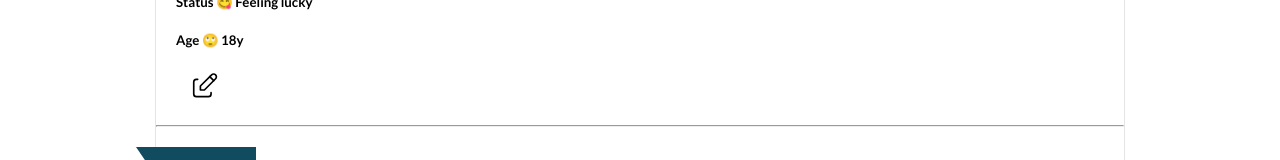
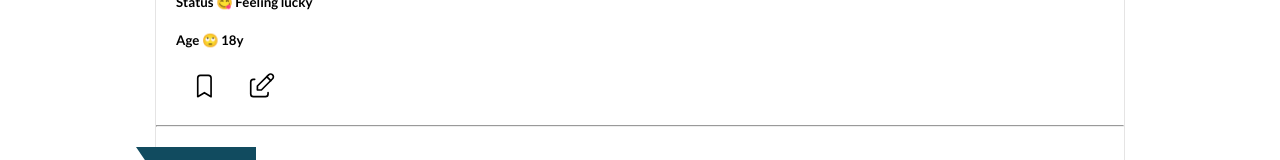
Before and after one commit to NaidaFatic/My-Diary-Frontend, a React (Create React App) app: page /profile in a window 1280 px wide. Shown: the part 296-456 px from the top of the page. Built offline with nearby package versions, Linux system fonts and the light colour scheme; the HTML template or start-up script is replaced by a standard one; a web font is replaced by a local one.

Commit message:
final change

```diff
--- a/src/Pages/header.js
+++ b/src/Pages/header.js
@@ -6,7 +6,7 @@ import { NavLink } from "react-router-dom";
 function Header() {
     return (
         <header>
-            <div className="fw w-1740 flex justify-between">
+            <div className="fw w-1740 flex justify-between z-50 relative">
                 <div className="logo">
                     Online Diary
                 </div>
--- a/src/Pages/profilepage.js
+++ b/src/Pages/profilepage.js
@@ -1,7 +1,7 @@
 import "./profilepage.css";
 import Background from "../img/branding.png";
 import Background1 from "../img/logo-sm.png";
-import { IconUser, IconEdit } from "@tabler/icons";
+import { IconUser, IconEdit, IconBookmark } from "@tabler/icons";
 import React from "react";
 
 function ProfilePage(props) {
@@ -27,7 +27,10 @@ function ProfilePage(props) {
                             <h5>Status 😋 Feeling lucky</h5>
                             <h5>Age 🙄 18y</h5>
                         </div>
-                        <IconEdit className="flex-none self-end" onClick={() => setShowModal1(true)} />
+                        <div className="flex flex-col" style={{ height: "fit-content" }}>
+                            <a href="/diary"><IconBookmark className="flex-start" /></a>
+                            <IconEdit className="flex-end" onClick={() => setShowModal1(true)} />
+                        </div>
                     </div>
                 </section>
                 <hr />
@@ -84,7 +87,8 @@ function ProfilePage(props) {
 
                     </div>
                 </section>
-                {showModal1 ? (
+                {
+                    showModal1 ? (
                         <>
                             <div
                                 className="justify-center items-center flex overflow-x-hidden overflow-y-auto fixed inset-0 z-50 outline-none focus:outline-none"
@@ -150,9 +154,11 @@ function ProfilePage(props) {
                             </div>
                             <div className="opacity-25 fixed inset-0 z-40 bg-black"></div>
                         </>
-                ) : null}
+                    ) : null
+                }
 
-                {showModal ? (
+                {
+                    showModal ? (
                         <>
                             <div
                                 className="justify-center items-center flex overflow-x-hidden overflow-y-auto fixed inset-0 z-50 outline-none focus:outline-none"
@@ -209,7 +215,8 @@ function ProfilePage(props) {
                             </div>
                             <div className="opacity-25 fixed inset-0 z-40 bg-black"></div>
                         </>
-                ) : null}
+                    ) : null
+                }
             </div >
         </main >
     );
```
Lines whose indentation alone changed are shown as unchanged.
